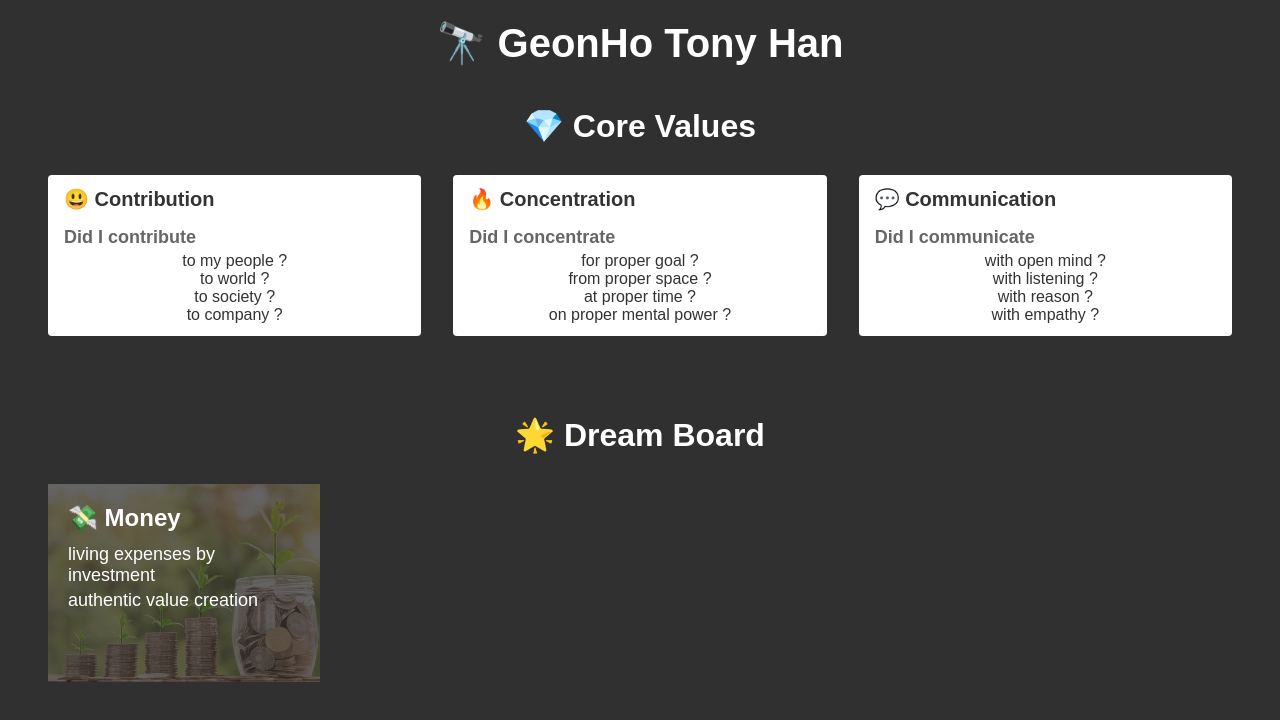
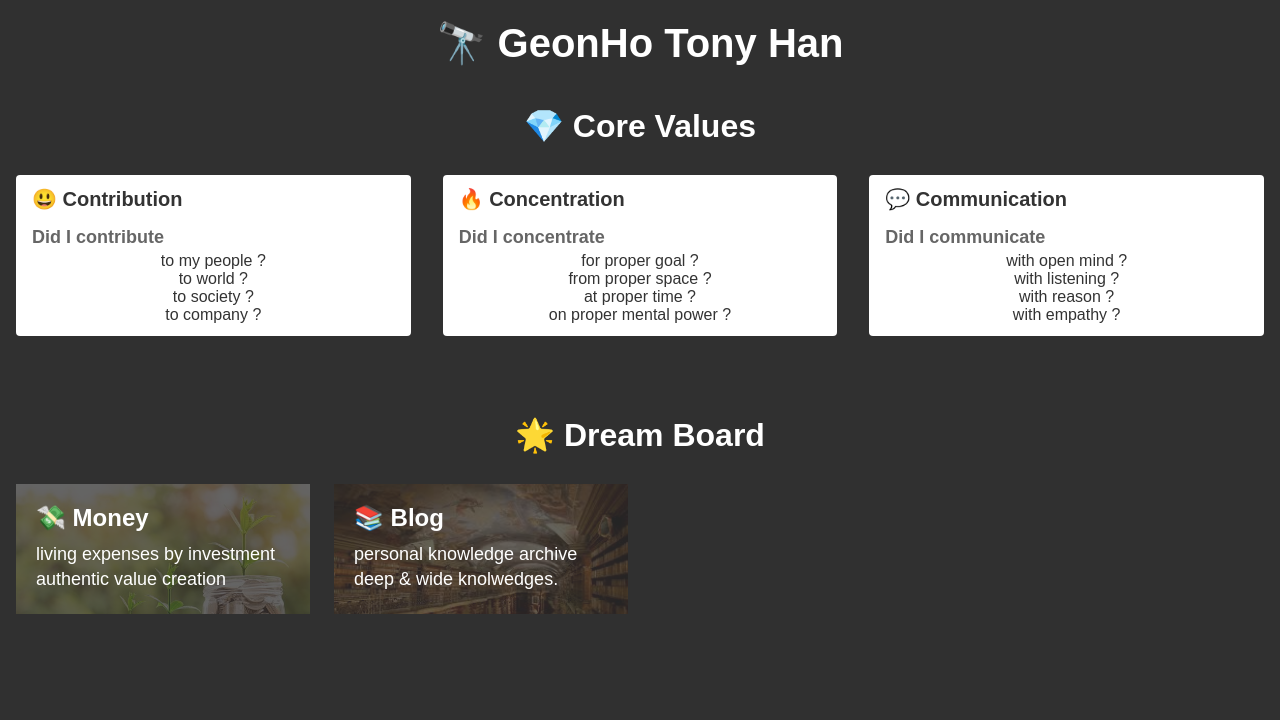
Before and after one commit to hrg921/GeonHo-Tony-Han, a React app in the folder packages/private/: page / in a window 1280 px wide. Built offline with nearby package versions, Linux system fonts and the light colour scheme; a web font is replaced by a local one.

Commit message:
add blog dream & refactor grid

```diff
--- a/packages/private/src/pages/home/HomePage/CoreValues/CoreValue/index.tsx
+++ b/packages/private/src/pages/home/HomePage/CoreValues/CoreValue/index.tsx
@@ -1,7 +1,5 @@
 import React from 'react';
 import styled from 'styled-components';
-
-import { PADDING_LEFT as PAGE_PADDING_LEFT, PADDING_RIGHT as PAGE_PADDING_RIGHT } from '../../constants';
 
 const GAP = 32;
 const HORIZONTAL_PADDING = 16;
@@ -29,12 +27,7 @@ const Container = styled.section`
   border-radius: 4px;
   color: #333;
   margin-bottom: 16px;
-  max-width: 480px;
   padding: 12px ${HORIZONTAL_PADDING}px;
-  width: calc(
-    (100vw - ${PAGE_PADDING_LEFT}px - ${PAGE_PADDING_RIGHT}px - ${GAP * 2}px) /
-      3 - ${HORIZONTAL_PADDING}px * 2
-  );
 `;
 
 const Title = styled.h1`
--- a/packages/private/src/pages/home/HomePage/CoreValues/CoreValues.tsx
+++ b/packages/private/src/pages/home/HomePage/CoreValues/CoreValues.tsx
@@ -21,15 +21,19 @@ const Container = styled.section`
 `;
 
 const Title = styled.h1`
-  display: flex;
   font-size: 32px;
-  justify-content: center;
   margin-bottom: 30px;
   width: 100%;
+  text-align: center;
 `;
 
 const CoreValueContainer = styled.div`
-  display: flex;
-  justify-content: space-between;
+  display: grid;
+  grid-template-columns: repeat(3, 1fr);
+  grid-column-gap: 32px;
   width: 100%;
+
+  @media screen and (max-width: 750px) {
+    grid-template-columns: 1fr;
+  }
 `;
--- a/packages/private/src/pages/home/HomePage/DreamBoard/Dream/index.tsx
+++ b/packages/private/src/pages/home/HomePage/DreamBoard/Dream/index.tsx
@@ -1,13 +1,7 @@
 import React from 'react';
 import styled from 'styled-components';
-
-import {
-  PADDING_LEFT as PAGE_PADDING_LEFT,
-  PADDING_RIGHT as PAGE_PADDING_RIGHT,
-} from '../../constants';
 import { Props } from './interface';
 
-const GAP = 32;
 const PADDING = 20;
 
 export default React.memo((props: Props) => {
@@ -38,23 +32,9 @@ const Container = styled.section<{ imageUrl: string }>`
   }
 
   color: white;
-  height: calc(
-    (
-        (
-            100vw - ${PAGE_PADDING_LEFT}px - ${PAGE_PADDING_RIGHT}px -
-              ${GAP * 3}px
-          ) / 4 - ${PADDING}px * 2
-      ) * 240 / 352
-  );
   margin-bottom: 30px;
-  margin-right: ${GAP}px;
-  max-width: 352px;
   padding: ${PADDING}px;
   position: relative;
-  width: calc(
-    (100vw - ${PAGE_PADDING_LEFT}px - ${PAGE_PADDING_RIGHT}px - ${GAP * 3}px) /
-      4 - ${PADDING}px * 2
-  );
 
   &:nth-child(4n) {
     margin-right: 0;
--- a/packages/private/src/pages/home/HomePage/DreamBoard/data.ts
+++ b/packages/private/src/pages/home/HomePage/DreamBoard/data.ts
@@ -6,4 +6,9 @@ export default [
     imageUrl: '/money.jpg',
     descriptions: ['living expenses by investment', 'authentic value creation'],
   },
+  {
+    title: '📚 Blog',
+    imageUrl: '/blog.jpeg',
+    descriptions: ['personal knowledge archive', 'deep & wide knolwedges.'],
+  },
 ] as Props[];
--- a/packages/private/src/pages/home/HomePage/DreamBoard/index.tsx
+++ b/packages/private/src/pages/home/HomePage/DreamBoard/index.tsx
@@ -3,7 +3,6 @@ import styled from 'styled-components';
 
 import datas from './data';
 import Dream from './Dream';
-
 
 export default React.memo(() => (
   <Container>
@@ -30,7 +29,11 @@ const Title = styled.h1`
 `;
 
 const DreamContainer = styled.div`
-  display: flex;
-  flex-wrap: wrap;
-  justify-content: flex-start;
+  display: grid;
+  grid-column-gap: 24px;
+  grid-template-columns: repeat(4, 1fr);
+
+  @media screen and (max-width: 750px) {
+    grid-template-columns: repeat(2, 1fr);
+  }
 `;
--- a/packages/private/src/pages/home/HomePage/constants.ts
+++ /dev/null
@@ -1,4 +0,0 @@
-const PADDING_LEFT = 48;
-const PADDING_RIGHT = 48;
-
-export { PADDING_LEFT, PADDING_RIGHT };
--- a/packages/private/src/pages/home/HomePage/index.tsx
+++ b/packages/private/src/pages/home/HomePage/index.tsx
@@ -1,7 +1,6 @@
 import React from 'react';
 import styled from 'styled-components';
 
-import { PADDING_LEFT, PADDING_RIGHT } from './constants';
 import CoreValues from './CoreValues';
 import DreamBoard from './DreamBoard';
 
@@ -14,15 +13,14 @@ export default React.memo(() => (
 ));
 
 const Container = styled.section`
-  align-items: center;
-  display: flex;
-  flex-direction: column;
-  padding-left: ${PADDING_LEFT}px;
-  padding-right: ${PADDING_RIGHT}px;
-  padding-top: 20px;
-  width: calc(100% - 96px);
+  margin: auto;
+  max-width: 1440px;
+  padding-left: 16px;
+  padding-right: 16px;
 `;
 
 const Title = styled.h1`
   font-size: 40px;
+  margin-top: 20px;
+  text-align: center;
 `;
```
Also changed, not shown: packages/private/public/blog.jpeg (added).
